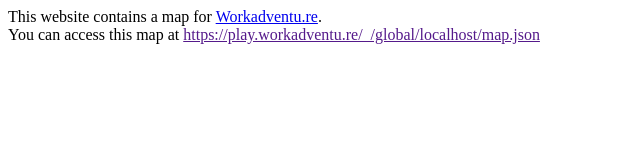
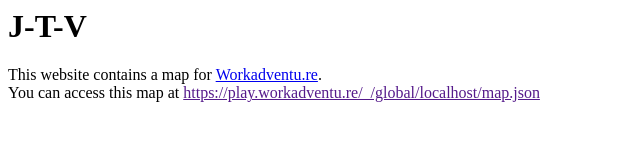
Before and after one commit to j-t-v/opengyhodays, a plain HTML site: page index.html in a window 1280 px wide. Shown: the whole page, without its empty margins (0-640 px from the left). Drawn offline with Linux system fonts and the light colour scheme.

Commit message:
Deploying to gh-pages from master @ bf14c45d46463cbeb7fa4ffaf84cc94a6a187106 🚀

```diff
--- a/index.html
+++ b/index.html
@@ -13,6 +13,7 @@
         </script>
     </head>
     <body>
+        <h1>J-T-V</h1>
         This website contains a map for <a href="https://workadventu.re">Workadventu.re</a>.
         <br/>
         You can access this map at <a id="mapLink" href=""></a>
```
